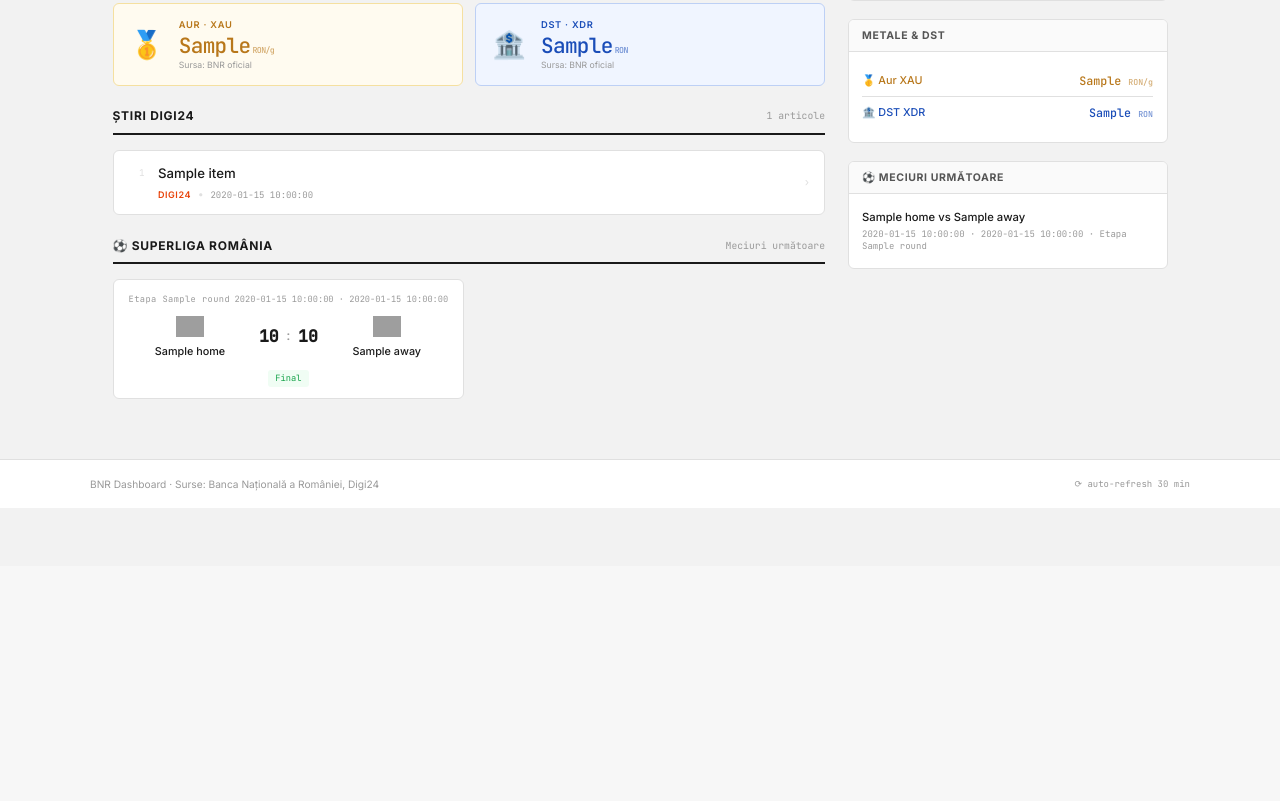
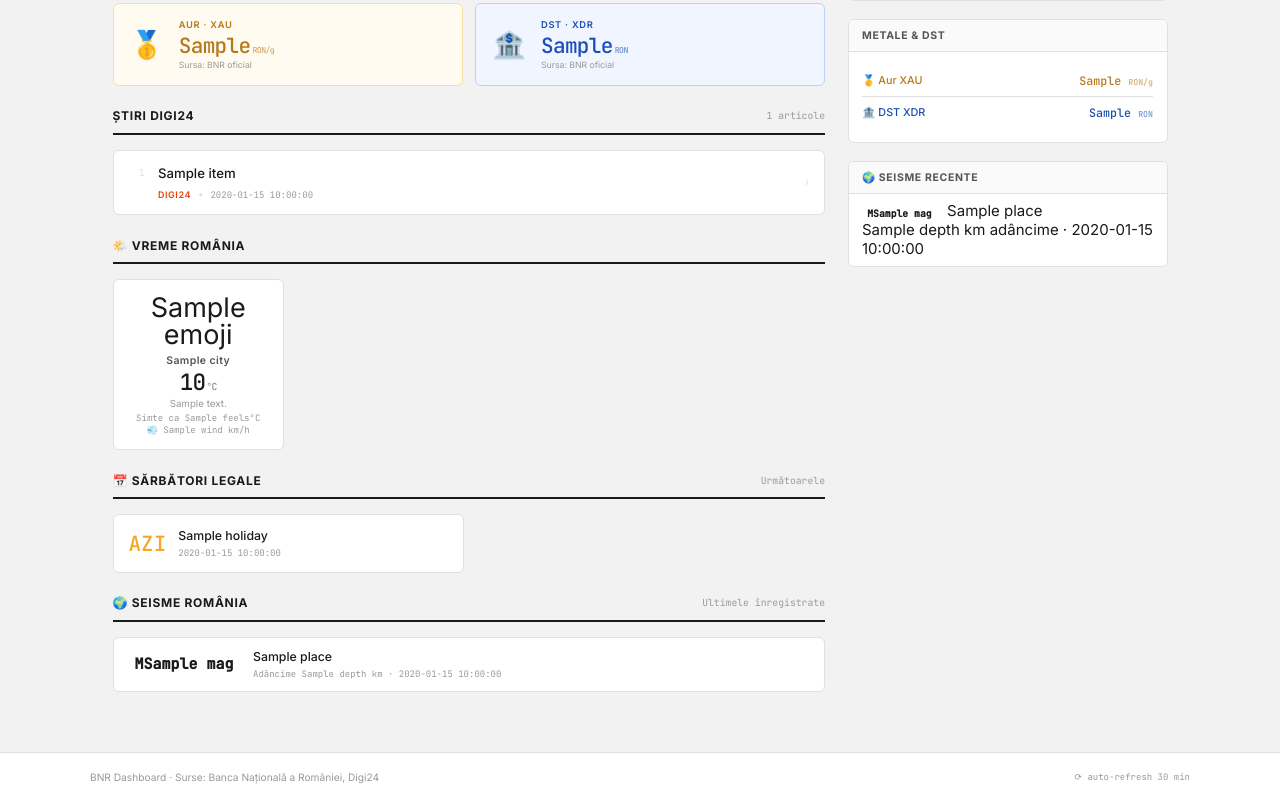
Before and after one commit to marius-org/bnr-dashboard, a FastAPI app: template app/templates/index.html in a window 1280 px wide. Shown: the part 234-1035 px from the top of the page. Before the commit the page ends 725 px from the top, so only its background shows below. Run offline with FastAPI, Linux system fonts and the light colour scheme; the template is opened without the code that fills it: most values are stand-ins (such as "Sample title", 1, 10 or a date in 2020); grey boxes are pictures that could not be loaded.

Commit message:
feat: weather, holidays, earthquakes - all free no key

```diff
--- a/app/main.py
+++ b/app/main.py
@@ -3,13 +3,41 @@ from fastapi.templating import Jinja2Templates
 from fastapi.responses import HTMLResponse
 import httpx
 import xml.etree.ElementTree as ET
-from datetime import datetime
+from datetime import datetime, timedelta
 from zoneinfo import ZoneInfo
 
 app = FastAPI()
 templates = Jinja2Templates(directory="templates")
 
 tz = ZoneInfo("Europe/Bucharest")
+
+CITIES = [
+    {"name": "București",   "lat": 44.4268, "lon": 26.1025},
+    {"name": "Cluj-Napoca", "lat": 46.7712, "lon": 23.6236},
+    {"name": "Timișoara",   "lat": 45.7489, "lon": 21.2087},
+    {"name": "Iași",        "lat": 47.1585, "lon": 27.6014},
+]
+
+WMO_CODES = {
+    0:"Senin", 1:"Predominant senin", 2:"Parțial noros", 3:"Noros",
+    45:"Ceață", 48:"Ceață cu chiciură",
+    51:"Burniță ușoară", 53:"Burniță moderată", 55:"Burniță densă",
+    61:"Ploaie ușoară", 63:"Ploaie moderată", 65:"Ploaie puternică",
+    71:"Ninsoare ușoară", 73:"Ninsoare moderată", 75:"Ninsoare puternică",
+    80:"Averse ușoare", 81:"Averse moderate", 82:"Averse violente",
+    95:"Furtună", 96:"Furtună cu grindină", 99:"Furtună puternică cu grindină",
+}
+
+WMO_EMOJI = {
+    0:"☀️", 1:"🌤️", 2:"⛅", 3:"☁️",
+    45:"🌫️", 48:"🌫️",
+    51:"🌦️", 53:"🌦️", 55:"🌧️",
+    61:"🌧️", 63:"🌧️", 65:"🌧️",
+    71:"🌨️", 73:"❄️", 75:"❄️",
+    80:"🌦️", 81:"🌧️", 82:"⛈️",
+    95:"⛈️", 96:"⛈️", 99:"⛈️",
+}
+
 
 async def fetch_bnr():
     url = "https://www.bnr.ro/nbrfxrates.xml"
@@ -37,6 +65,7 @@ async def fetch_bnr():
             rates[currency] = value
     return rates, gold_ron, xdr_ron, bnr_date
 
+
 async def fetch_news():
     url = "https://www.digi24.ro/rss"
     try:
@@ -53,52 +82,125 @@ async def fetch_news():
     except:
         return []
 
-async def fetch_football():
+
+async def fetch_weather():
+    results = []
+    try:
+        async with httpx.AsyncClient() as client:
+            for city in CITIES:
+                r = await client.get(
+                    "https://api.open-meteo.com/v1/forecast",
+                    params={
+                        "latitude":        city["lat"],
+                        "longitude":       city["lon"],
+                        "current":         "temperature_2m,apparent_temperature,weathercode,windspeed_10m,precipitation",
+                        "wind_speed_unit": "kmh",
+                        "timezone":        "Europe/Bucharest",
+                    },
+                    timeout=10
+                )
+                data = r.json()
+                cur  = data.get("current", {})
+                code = cur.get("weathercode", 0)
+                results.append({
+                    "city":   city["name"],
+                    "temp":   round(cur.get("temperature_2m", 0)),
+                    "feels":  round(cur.get("apparent_temperature", 0)),
+                    "wind":   round(cur.get("windspeed_10m", 0)),
+                    "precip": cur.get("precipitation", 0),
+                    "desc":   WMO_CODES.get(code, "—"),
+                    "emoji":  WMO_EMOJI.get(code, "🌡️"),
+                })
+    except:
+        pass
+    return results
+
+
+async def fetch_holidays():
+    try:
+        year = datetime.now(tz).year
+        async with httpx.AsyncClient() as client:
+            r = await client.get(
+                f"https://date.nager.at/api/v3/PublicHolidays/{year}/RO",
+                timeout=10
+            )
+        holidays = r.json()
+        today    = datetime.now(tz).date()
+        upcoming = []
+        for h in holidays:
+            hdate = datetime.strptime(h["date"], "%Y-%m-%d").date()
+            if hdate >= today:
+                delta = (hdate - today).days
+                upcoming.append({
+                    "date": h["date"],
+                    "name": h["localName"],
+                    "days": delta,
+                })
+        return upcoming[:4]
+    except:
+        return []
+
+
+async def fetch_earthquakes():
     try:
         async with httpx.AsyncClient() as client:
             r = await client.get(
-                "https://v3.football.api-sports.io/fixtures",
-                headers={"x-apisports-key": "fc061d99d65cdf07844c947c9873a1a0"},
-                params={"league": "283", "season": "2024", "next": "8"},
+                "https://earthquake.usgs.gov/fdsnws/event/1/query",
+                params={
+                    "format":       "geojson",
+                    "minmagnitude": "2.0",
+                    "orderby":      "time",
+                    "limit":        "6",
+                    "minlatitude":  "43.5",
+                    "maxlatitude":  "48.3",
+                    "minlongitude": "20.2",
+                    "maxlongitude": "30.0",
+                },
                 timeout=10
             )
-        data = r.json()
-        matches = []
-        for f in data.get("response", []):
-            fixture = f.get("fixture", {})
-            teams   = f.get("teams", {})
-            goals   = f.get("goals", {})
-            matches.append({
-                "home":       teams.get("home", {}).get("name", ""),
-                "away":       teams.get("away", {}).get("name", ""),
-                "home_badge": teams.get("home", {}).get("logo", ""),
-                "away_badge": teams.get("away", {}).get("logo", ""),
-                "date":       fixture.get("date", "")[:10],
-                "time":       fixture.get("date", "")[11:16],
-                "round":      f.get("league", {}).get("round", ""),
-                "score_h":    goals.get("home"),
-                "score_a":    goals.get("away"),
-                "status":     fixture.get("status", {}).get("long", ""),
+        data   = r.json()
+        quakes = []
+        for f in data.get("features", []):
+            props  = f.get("properties", {})
+            coords = f.get("geometry", {}).get("coordinates", [])
+            mag    = props.get("mag", 0)
+            place  = props.get("place", "România")
+            ts     = props.get("time", 0)
+            depth  = round(coords[2]) if len(coords) > 2 else "?"
+            dt     = datetime.fromtimestamp(ts / 1000, tz=tz).strftime("%d %b, %H:%M")
+            level  = "danger" if mag >= 4.0 else ("warning" if mag >= 3.0 else "ok")
+            quakes.append({
+                "mag":   mag,
+                "place": place,
+                "depth": depth,
+                "time":  dt,
+                "level": level,
             })
-        return matches
+        return quakes
     except:
         return []
+
 
 @app.get("/", response_class=HTMLResponse)
 async def index(request: Request):
     rates, gold_ron, xdr_ron, bnr_date = await fetch_bnr()
-    news = await fetch_news()
-    matches = await fetch_football()
+    news        = await fetch_news()
+    weather     = await fetch_weather()
+    holidays    = await fetch_holidays()
+    earthquakes = await fetch_earthquakes()
     return templates.TemplateResponse("index.html", {
-        "request":  request,
-        "rates":    rates,
-        "gold_ron": gold_ron,
-        "xdr_ron":  xdr_ron,
-        "bnr_date": bnr_date,
-        "updated":  datetime.now(tz).strftime("%d %b %Y, %H:%M"),
-        "news":     news,
-        "matches":  matches,
+        "request":     request,
+        "rates":       rates,
+        "gold_ron":    gold_ron,
+        "xdr_ron":     xdr_ron,
+        "bnr_date":    bnr_date,
+        "updated":     datetime.now(tz).strftime("%d %b %Y, %H:%M"),
+        "news":        news,
+        "weather":     weather,
+        "holidays":    holidays,
+        "earthquakes": earthquakes,
     })
+
 
 @app.get("/health")
 async def health():
--- a/app/templates/index.html
+++ b/app/templates/index.html
@@ -117,33 +117,40 @@ body{background:var(--bg);color:var(--text);font-family:var(--font);-webkit-font
 .live-dot{width:5px;height:5px;border-radius:50%;background:#16a34a;animation:pulse 2s infinite}
 @keyframes pulse{0%,100%{opacity:1}50%{opacity:.3}}
 
-/* FOOTBALL */
-.matches-grid{display:grid;grid-template-columns:1fr 1fr;gap:0.6rem;margin-top:0}
-@media(max-width:640px){.matches-grid{grid-template-columns:1fr}}
-.match-card{background:var(--surface);border:1px solid var(--border);border-radius:6px;padding:0.85rem 1rem;display:flex;flex-direction:column;gap:0.5rem}
-.match-meta{display:flex;align-items:center;justify-content:space-between}
-.match-round{font-family:var(--mono);font-size:0.58rem;color:var(--text3);letter-spacing:0.05em}
-.match-date{font-family:var(--mono);font-size:0.58rem;color:var(--text3)}
-.match-teams{display:flex;align-items:center;justify-content:space-between;gap:0.5rem}
-.match-team{display:flex;flex-direction:column;align-items:center;gap:0.3rem;flex:1;min-width:0}
-.match-badge{width:28px;height:28px;object-fit:contain}
-.match-badge-placeholder{width:28px;height:28px;background:var(--border);border-radius:50%}
-.match-name{font-size:0.72rem;font-weight:500;color:var(--text);text-align:center;line-height:1.3;overflow:hidden;display:-webkit-box;-webkit-line-clamp:2;-webkit-box-orient:vertical}
-.match-score-wrap{display:flex;align-items:center;justify-content:center;gap:0.4rem;flex-shrink:0}
-.match-score{font-family:var(--mono);font-size:1.1rem;font-weight:600;color:var(--text);min-width:18px;text-align:center}
-.match-score-sep{font-family:var(--mono);font-size:0.8rem;color:var(--text3)}
-.match-vs{font-family:var(--mono);font-size:0.65rem;color:var(--text3);padding:0.2rem 0.5rem;border:1px solid var(--border);border-radius:4px}
-.match-status{text-align:center}
-.match-status span{font-family:var(--mono);font-size:0.58rem;padding:0.15rem 0.5rem;border-radius:3px}
-.status-live{background:#fef2f2;color:#dc2626;font-weight:600}
-.status-fin{background:#f0fdf4;color:#16a34a}
-.status-sched{background:#f5f5f5;color:var(--text3)}
-.matches-empty{font-family:var(--mono);font-size:0.75rem;color:var(--text3);padding:1rem;background:var(--surface);border:1px solid var(--border);border-radius:6px}
-/* sidebar matches */
-.sb-match{display:flex;flex-direction:column;gap:0.25rem;padding:0.6rem 0;border-bottom:1px solid var(--border)}
-.sb-match:last-child{border-bottom:none}
-.sb-match-teams{font-size:0.75rem;font-weight:500;color:var(--text)}
-.sb-match-info{font-family:var(--mono);font-size:0.6rem;color:var(--text3)}
+/* WEATHER */
+.weather-grid{display:grid;grid-template-columns:repeat(4,1fr);gap:0.6rem;margin-bottom:1.5rem}
+@media(max-width:700px){.weather-grid{grid-template-columns:repeat(2,1fr)}}
+.weather-card{background:var(--surface);border:1px solid var(--border);border-radius:6px;padding:0.9rem 0.8rem;text-align:center}
+.w-emoji{font-size:1.8rem;line-height:1;margin-bottom:0.4rem}
+.w-city{font-size:0.7rem;font-weight:600;color:var(--text2);margin-bottom:0.3rem;letter-spacing:0.04em}
+.w-temp{font-family:var(--mono);font-size:1.5rem;font-weight:500;color:var(--text);letter-spacing:-0.03em;line-height:1}
+.w-unit{font-size:0.65rem;opacity:.5;margin-left:1px}
+.w-desc{font-size:0.65rem;color:var(--text3);margin-top:0.3rem}
+.w-feels{font-family:var(--mono);font-size:0.6rem;color:var(--text3);margin-top:0.15rem}
+.w-wind{font-family:var(--mono);font-size:0.6rem;color:var(--text3)}
+
+/* HOLIDAYS */
+.holidays-list{display:grid;grid-template-columns:repeat(2,1fr);gap:0.6rem}
+@media(max-width:500px){.holidays-list{grid-template-columns:1fr}}
+.holiday-card{background:var(--surface);border:1px solid var(--border);border-radius:6px;padding:0.85rem 1rem;display:flex;align-items:center;gap:0.8rem}
+.holiday-days{font-family:var(--mono);font-size:1.4rem;font-weight:500;color:var(--accent);min-width:36px;text-align:center;line-height:1}
+.holiday-days small{font-size:0.55rem;display:block;color:var(--text3);font-weight:400;letter-spacing:0.04em;margin-top:1px}
+.holiday-info{}
+.holiday-name{font-size:0.82rem;font-weight:500;color:var(--text);line-height:1.3}
+.holiday-date{font-family:var(--mono);font-size:0.6rem;color:var(--text3);margin-top:0.2rem}
+
+/* EARTHQUAKES */
+.quake-list{background:var(--surface);border:1px solid var(--border);border-radius:6px;overflow:hidden}
+.quake-item{display:flex;align-items:center;gap:0.9rem;padding:0.75rem 1rem;border-bottom:1px solid var(--border)}
+.quake-item:last-child{border-bottom:none}
+.quake-mag{font-family:var(--mono);font-size:1rem;font-weight:600;min-width:36px;text-align:center;padding:0.2rem 0.4rem;border-radius:5px;line-height:1}
+.quake-mag.ok     {background:#f0fdf4;color:#16a34a}
+.quake-mag.warning{background:#fffbeb;color:#d97706}
+.quake-mag.danger {background:#fef2f2;color:#dc2626}
+.quake-body{flex:1;min-width:0}
+.quake-place{font-size:0.82rem;font-weight:500;color:var(--text);line-height:1.3}
+.quake-meta{font-family:var(--mono);font-size:0.6rem;color:var(--text3);margin-top:0.15rem}
+.quake-empty{padding:1rem;font-family:var(--mono);font-size:0.75rem;color:var(--text3)}
 
 /* FOOTER */
 .footer{background:var(--surface);border-top:1px solid var(--border);padding:1.2rem 1.5rem}
@@ -250,52 +257,62 @@ body{background:var(--bg);color:var(--text);font-family:var(--font);-webkit-font
       {% endif %}
     </div>
 
-    <!-- FOOTBALL -->
+    <!-- WEATHER -->
     <div class="section-head" style="margin-top:1.5rem">
-      <h2>⚽ SuperLiga România</h2>
-      <span class="count">Meciuri următoare</span>
+      <h2>🌤️ Vreme România</h2>
     </div>
-    {% if matches %}
-    <div class="matches-grid">
-      {% for m in matches %}
-      <div class="match-card">
-        <div class="match-meta">
-          <span class="match-round">{% if m.round %}Etapa {{ m.round }}{% endif %}</span>
-          <span class="match-date">{{ m.date }} {% if m.time %}· {{ m.time }}{% endif %}</span>
+    <div class="weather-grid">
+      {% for w in weather %}
+      <div class="weather-card">
+        <div class="w-emoji">{{ w.emoji }}</div>
+        <div class="w-city">{{ w.city }}</div>
+        <div class="w-temp">{{ w.temp }}<span class="w-unit">°C</span></div>
+        <div class="w-desc">{{ w.desc }}</div>
+        <div class="w-feels">Simte ca {{ w.feels }}°C</div>
+        <div class="w-wind">💨 {{ w.wind }} km/h</div>
+      </div>
+      {% endfor %}
+    </div>
+
+    <!-- HOLIDAYS -->
+    <div class="section-head" style="margin-top:0.5rem">
+      <h2>📅 Sărbători Legale</h2>
+      <span class="count">Următoarele</span>
+    </div>
+    <div class="holidays-list">
+      {% for h in holidays %}
+      <div class="holiday-card">
+        <div class="holiday-days">
+          {{ h.days if h.days > 0 else "AZI" }}
+          <small>{{ "zile" if h.days > 1 else ("zi" if h.days == 1 else "") }}</small>
         </div>
-        <div class="match-teams">
-          <div class="match-team">
-            {% if m.home_badge %}<img class="match-badge" src="{{ m.home_badge }}" alt="{{ m.home }}" onerror="this.style.display='none'">{% else %}<div class="match-badge-placeholder"></div>{% endif %}
-            <span class="match-name">{{ m.home }}</span>
-          </div>
-          <div class="match-score-wrap">
-            {% if m.score_h is not none and m.score_a is not none %}
-              <span class="match-score">{{ m.score_h }}</span>
-              <span class="match-score-sep">:</span>
-              <span class="match-score">{{ m.score_a }}</span>
-            {% else %}
-              <span class="match-vs">vs</span>
-            {% endif %}
-          </div>
-          <div class="match-team">
-            {% if m.away_badge %}<img class="match-badge" src="{{ m.away_badge }}" alt="{{ m.away }}" onerror="this.style.display='none'">{% else %}<div class="match-badge-placeholder"></div>{% endif %}
-            <span class="match-name">{{ m.away }}</span>
-          </div>
+        <div class="holiday-info">
+          <div class="holiday-name">{{ h.name }}</div>
+          <div class="holiday-date">{{ h.date }}</div>
         </div>
-        <div class="match-status">
-          {% if m.status == 'Match Finished' %}
-            <span class="status-fin">Final</span>
-          {% elif m.status and 'live' in m.status|lower %}
-            <span class="status-live">● Live</span>
-          {% else %}
-            <span class="status-sched">{{ m.status if m.status else 'Programat' }}</span>
-          {% endif %}
+      </div>
+      {% endfor %}
+    </div>
+
+    <!-- EARTHQUAKES -->
+    <div class="section-head" style="margin-top:1.5rem">
+      <h2>🌍 Seisme România</h2>
+      <span class="count">Ultimele înregistrate</span>
+    </div>
+    {% if earthquakes %}
+    <div class="quake-list">
+      {% for q in earthquakes %}
+      <div class="quake-item">
+        <div class="quake-mag {{ q.level }}">M{{ q.mag }}</div>
+        <div class="quake-body">
+          <div class="quake-place">{{ q.place }}</div>
+          <div class="quake-meta">Adâncime {{ q.depth }} km · {{ q.time }}</div>
         </div>
       </div>
       {% endfor %}
     </div>
     {% else %}
-    <div class="matches-empty">Nu sunt meciuri disponibile momentan.</div>
+    <div class="quake-empty">Nu sunt seisme recente înregistrate.</div>
     {% endif %}
 
   </div>
@@ -334,17 +351,20 @@ body{background:var(--bg);color:var(--text);font-family:var(--font);-webkit-font
     </div>
 
     <div class="sidebar-widget">
-      <div class="widget-head">⚽ Meciuri Următoare</div>
+      <div class="widget-head">🌍 Seisme Recente</div>
       <div class="widget-body" style="padding:0.5rem 0.9rem">
-        {% if matches %}
-          {% for m in matches[:5] %}
+        {% if earthquakes %}
+          {% for q in earthquakes[:4] %}
           <div class="sb-match">
-            <div class="sb-match-teams">{{ m.home }} vs {{ m.away }}</div>
-            <div class="sb-match-info">{{ m.date }}{% if m.time %} · {{ m.time }}{% endif %}{% if m.round %} · Etapa {{ m.round }}{% endif %}</div>
+            <div class="sb-match-teams">
+              <span class="quake-mag {{ q.level }}" style="font-size:0.65rem;padding:0.1rem 0.35rem;border-radius:3px;margin-right:0.4rem">M{{ q.mag }}</span>
+              {{ q.place }}
+            </div>
+            <div class="sb-match-info">{{ q.depth }} km adâncime · {{ q.time }}</div>
           </div>
           {% endfor %}
         {% else %}
-          <div style="font-family:var(--mono);font-size:0.7rem;color:var(--text3);padding:0.5rem 0">Nu sunt meciuri disponibile.</div>
+          <div style="font-family:var(--mono);font-size:0.7rem;color:var(--text3);padding:0.5rem 0">Nu sunt seisme recente.</div>
         {% endif %}
       </div>
     </div>
```
